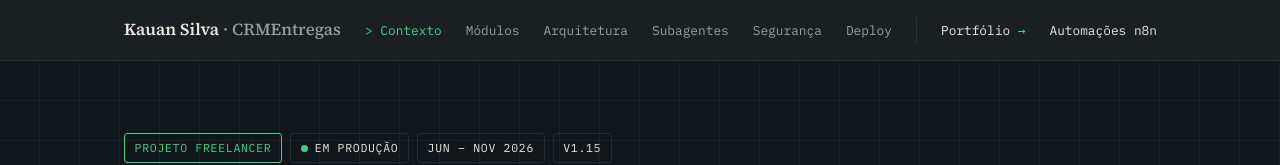
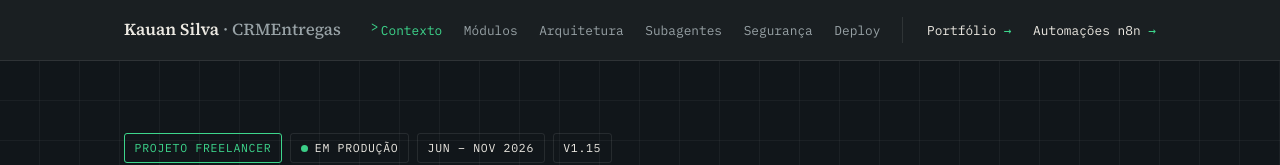
Before and after one commit to kauanvicttor/PORTFOLIO-EXECUTIVO, a plain HTML site: page crmentregas.html in a window 1280 px wide. Shown: the top 165 px of the page. Drawn offline with Linux system fonts and the light colour scheme.

Commit message:
Ajuste header/nav

```diff
--- a/crmentregas.html
+++ b/crmentregas.html
@@ -54,6 +54,13 @@
     .nav a { color: var(--night-muted); font-family: var(--mono); font-size: 0.8rem; text-decoration: none; white-space: nowrap; }
     .nav a:hover, .nav a.active { color: var(--signal); }
     .nav a.active::before { content: "> "; }
+    /* Esta página tem mais links no menu: o "> " do item ativo não pode alargar a lista,
+       senão ela estoura a largura e aparece a barra de rolagem horizontal. */
+    @media (min-width: 1101px) {
+      .nav { overflow: visible; gap: 1.35rem; }
+      .nav a { position: relative; }
+      .nav a.active::before { position: absolute; right: 100%; padding-right: 0.15rem; }
+    }
     .back { font-family: var(--mono); font-size: 0.8rem; color: var(--night-ink); text-decoration: none; white-space: nowrap; border: 1px solid var(--night-rule); border-radius: 4px; padding: 0.35rem 0.7rem; }
     .back:hover { color: var(--signal); border-color: var(--signal); }
 
```
